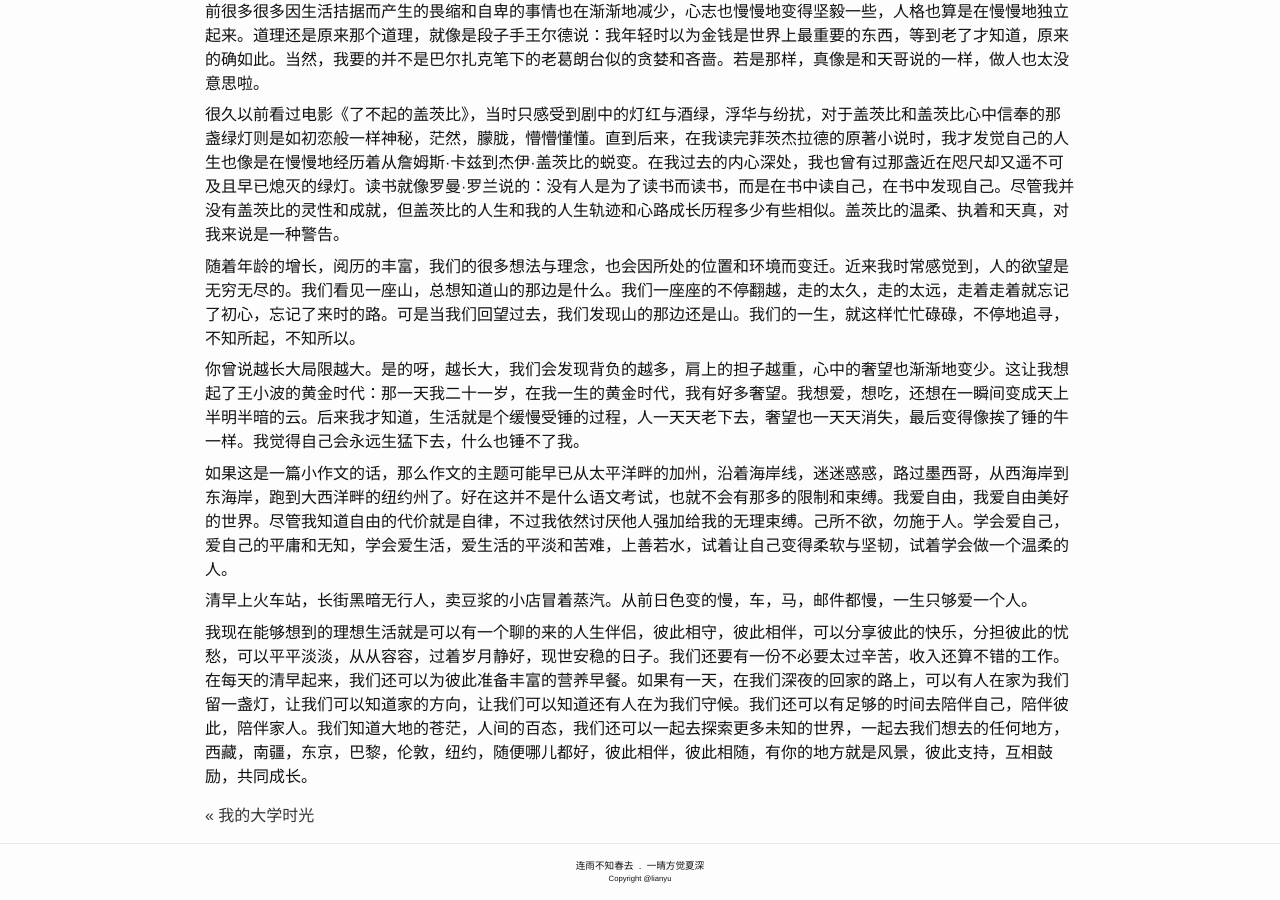
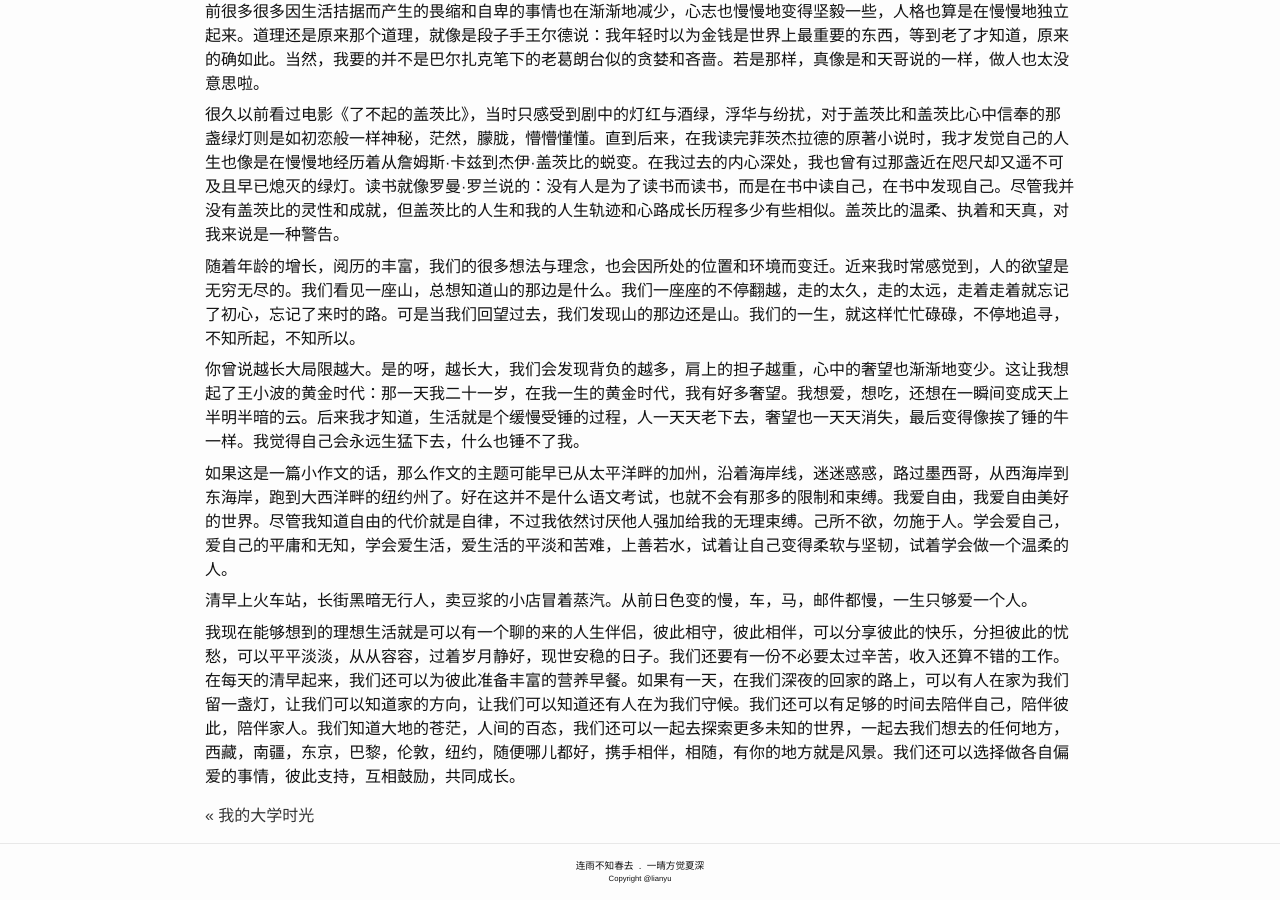
Before and after one commit to lianyu1115/lianyu, a Jekyll site: the page built from _essays/2021-02-22-我理想中的生活.md, in a window 1280 px wide and 900 px high, scrolled down 681 px. Built offline with Jekyll 4.4.1, drawn with Linux system fonts in a browser that asks for light colours.

Commit message:
Update 2021-02-22-我理想中的生活.md

```diff
--- a/_essays/2021-02-22-我理想中的生活.md
+++ b/_essays/2021-02-22-我理想中的生活.md
@@ -32,4 +32,4 @@
 
 清早上火车站，长街黑暗无行人，卖豆浆的小店冒着蒸汽。从前日色变的慢，车，马，邮件都慢，一生只够爱一个人。
 
-我现在能够想到的理想生活就是可以有一个聊的来的人生伴侣，彼此相守，彼此相伴，可以分享彼此的快乐，分担彼此的忧愁，可以平平淡淡，从从容容，过着岁月静好，现世安稳的日子。我们还要有一份不必要太过辛苦，收入还算不错的工作。在每天的清早起来，我们还可以为彼此准备丰富的营养早餐。如果有一天，在我们深夜的回家的路上，可以有人在家为我们留一盏灯，让我们可以知道家的方向，让我们可以知道还有人在为我们守候。我们还可以有足够的时间去陪伴自己，陪伴彼此，陪伴家人。我们知道大地的苍茫，人间的百态，我们还可以一起去探索更多未知的世界，一起去我们想去的任何地方，西藏，南疆，东京，巴黎，伦敦，纽约，随便哪儿都好，彼此相伴，彼此相随，有你的地方就是风景，彼此支持，互相鼓励，共同成长。
+我现在能够想到的理想生活就是可以有一个聊的来的人生伴侣，彼此相守，彼此相伴，可以分享彼此的快乐，分担彼此的忧愁，可以平平淡淡，从从容容，过着岁月静好，现世安稳的日子。我们还要有一份不必要太过辛苦，收入还算不错的工作。在每天的清早起来，我们还可以为彼此准备丰富的营养早餐。如果有一天，在我们深夜的回家的路上，可以有人在家为我们留一盏灯，让我们可以知道家的方向，让我们可以知道还有人在为我们守候。我们还可以有足够的时间去陪伴自己，陪伴彼此，陪伴家人。我们知道大地的苍茫，人间的百态，我们还可以一起去探索更多未知的世界，一起去我们想去的任何地方，西藏，南疆，东京，巴黎，伦敦，纽约，随便哪儿都好，携手相伴，相随，有你的地方就是风景。我们还可以选择做各自偏爱的事情，彼此支持，互相鼓励，共同成长。
```
